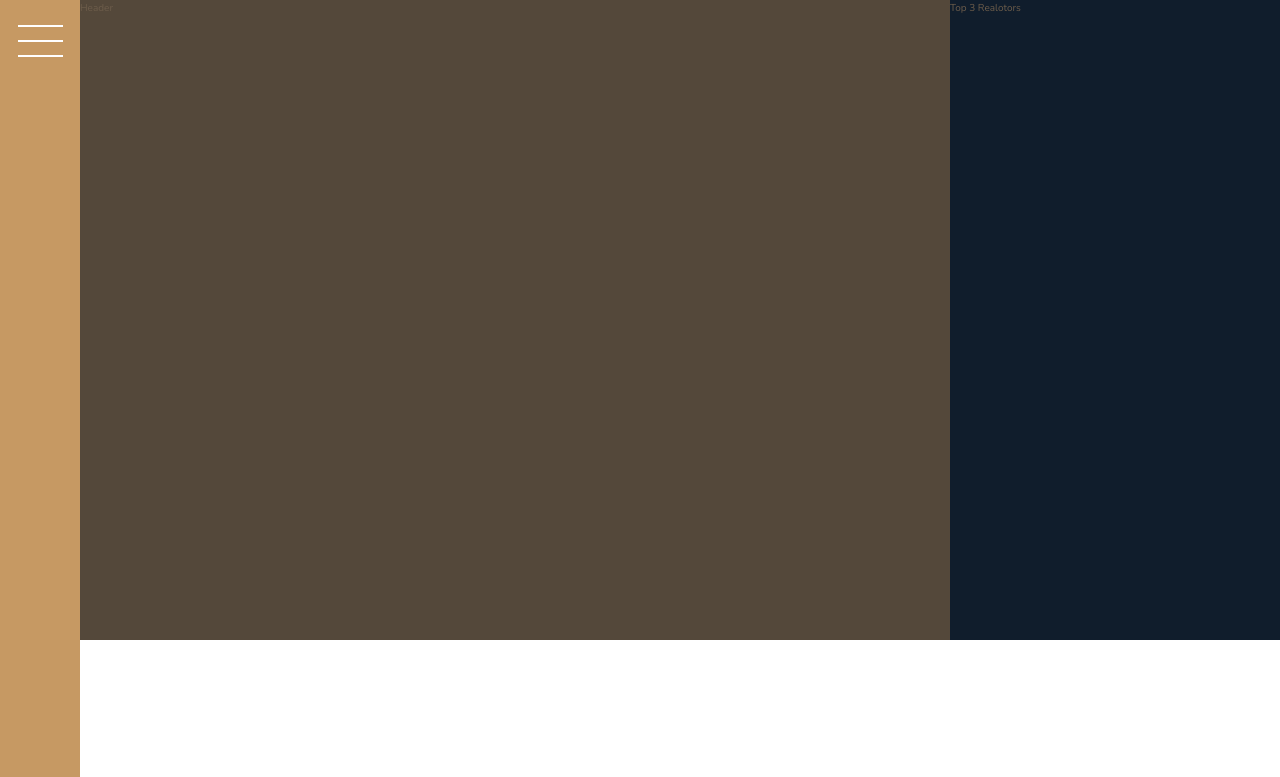
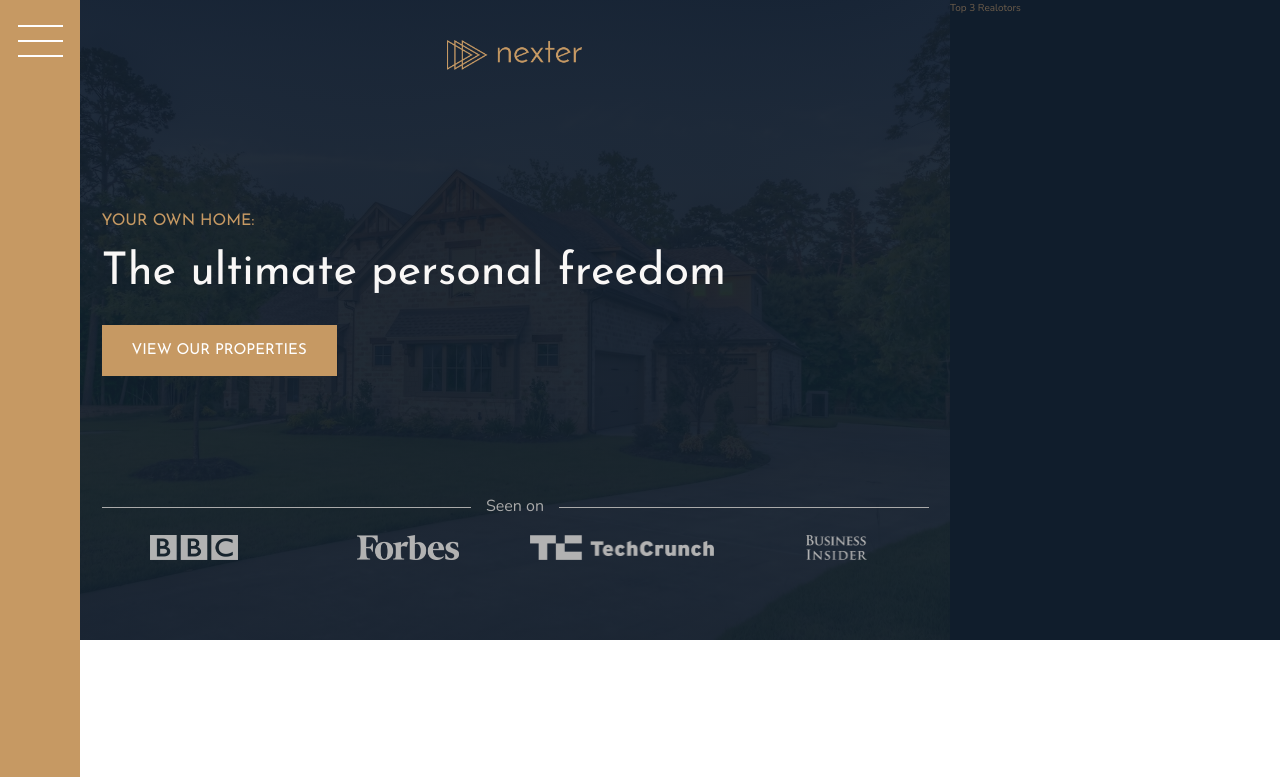
Before and after one commit to Henelllis/Nexter, a website: page index.html in a window 1280 px wide. Shown: the top 777 px of the page. Drawn offline with nearby package versions, Linux system fonts and the light colour scheme.

```diff
--- a/index.html
+++ b/index.html
@@ -17,7 +17,17 @@
         </div>
 
         <header class="header">
-            Header
+            <img src="img/logo.png" alt="Nextor Logo" class="header__logo">
+            <h3 class="heading-3">Your own home:</h3>
+            <h1 class="heading-1">The ultimate personal freedom</h1>
+            <button class="btn header__btn">View our properties</button>
+            <div class="header__seeon-text">Seen on</div>
+            <div class="header__seeon-logos">
+                <img src="img/logo-bbc.png" alt="Seen on logo 1">
+                <img src="img/logo-forbes.png" alt="Seen on logo 2">
+                <img src="img/logo-techcrunch.png" alt="Seen on logo 3">
+                <img src="img/logo-bi.png" alt="Seen on logo 4">
+            </div>
         </header>
 
         <div class="realtors">
--- a/sass/_header.scss
+++ b/sass/_header.scss
@@ -1,4 +1,62 @@
 .header{
     background-color: $color-grey-dark-1;
     grid-column: full-start / col-end 6;
+    background-image: linear-gradient(rgba($color-secondary, .93), rgba($color-secondary, .93)),
+                        url(../img/hero.jpeg);
+    background-size: cover;
+    background-position: center;
+    padding: 8rem;
+    padding-top: 4rem;
+
+    display: grid;
+    grid-template-rows: 1fr min-content 6rem 1fr;
+    grid-template-columns: max-content;
+    grid-row-gap: 1.5rem;
+    justify-content: center;
+
+
+    &__logo {
+        height: 3rem;
+        justify-self: center;
+    }
+
+    &__btn {
+        align-self: start;
+        justify-self: start;
+    }
+
+
+
+    &__seeon-text {
+        display: grid;
+        grid-template-columns: 1fr max-content 1fr;
+        grid-column-gap: 1.5rem;
+
+        font-size: 1.6rem;
+        color: $color-grey-light-2;
+        align-items: center;
+
+        &::before,
+        &::after{
+            content: "";
+            height: 1px;
+            display: block;
+            background-color: currentColor;
+        }
+
+    }
+
+
+    &__seeon-logos {
+
+        display: grid;
+        grid-template-columns:  repeat(4 , 1fr);
+        grid-column-gap: 3rem;
+        justify-items: center;
+
+        img {
+            height: 2.5rem;
+            filter: brightness(70%);
+        }
+    }
 }
--- a/sass/_typography.scss
+++ b/sass/_typography.scss
@@ -5,6 +5,9 @@
 
 .heading-1 {
     @extend %heading;
+    font-size: 4.5rem;
+    color: $color-grey-light-1;
+    line-height: 1;
 }
 
 .heading-2 {
```
Also changed, not shown: css/style.css.
